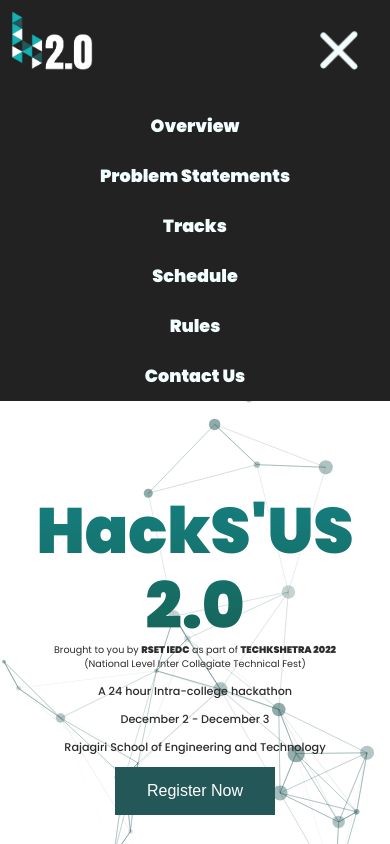
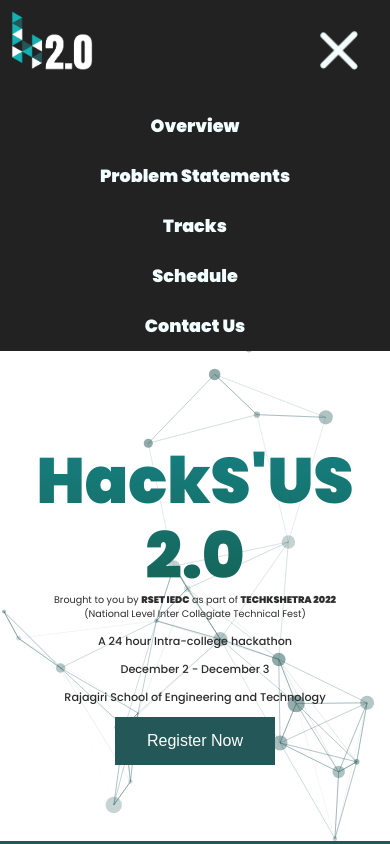
Before and after one commit to AjithArun2001/HACKSUS, a React (Create React App) app: page / in a window 390 px wide. Both pictures are taken after a click on the picture 339 px from the left and 50 px from the top of the page. Shown: the top 844 px of the page. Built offline with nearby package versions, Linux system fonts and the light colour scheme.

Commit message:
Change in mobile View

```diff
--- a/src/components/MobileDropdown.js
+++ b/src/components/MobileDropdown.js
@@ -53,11 +53,11 @@
                     <p>Sponsors</p>
                 </MenuSection>
             </Link> */}
-            <Link to="rules" smooth={true}>
+            {/* <Link to="rules" smooth={true}>
                 <MenuSection>
                     <p>Rules</p>
                 </MenuSection>
-            </Link>
+            </Link> */}
             <Link to="contactus" smooth={true}>
                 <MenuSection>
                     <p>Contact Us</p>
```
